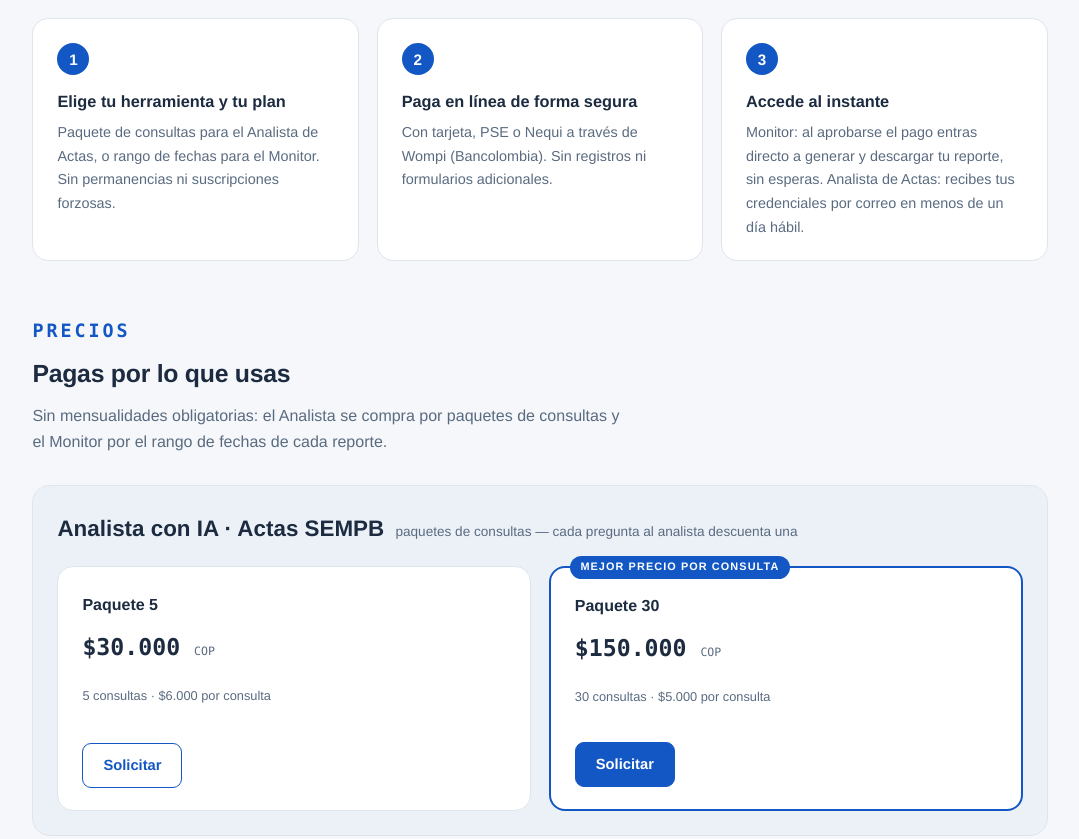
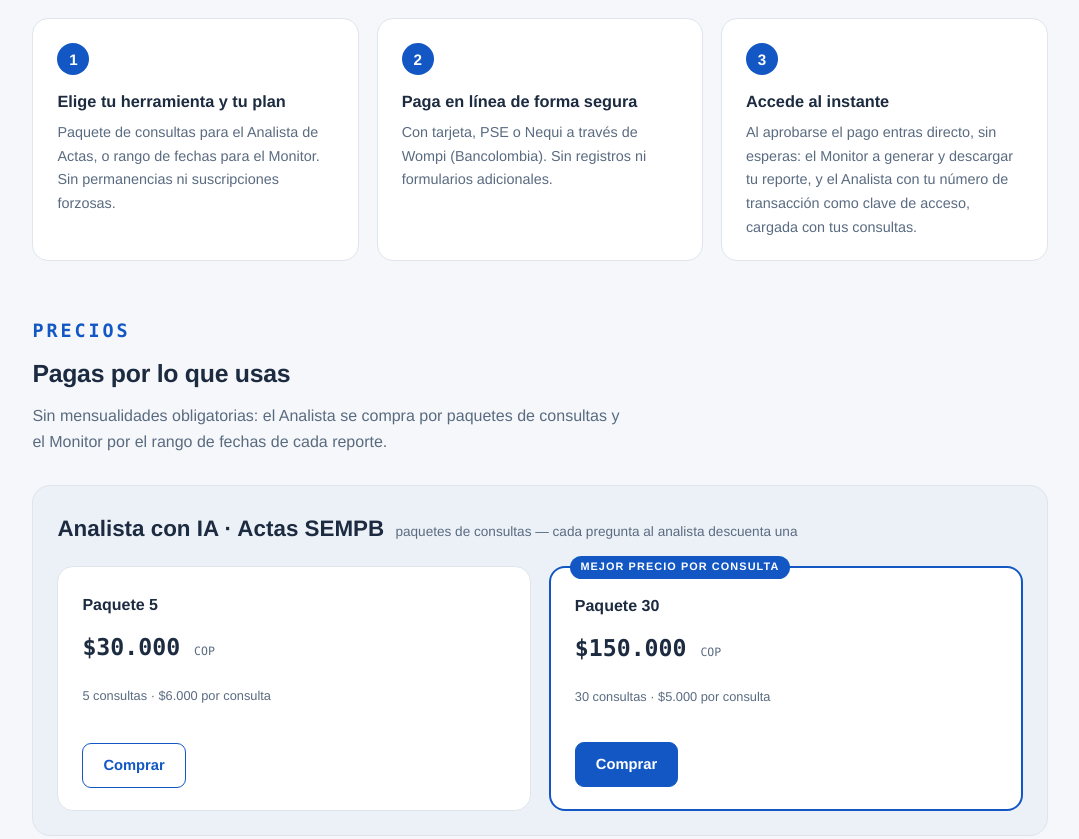
Before and after one commit to christianhmc/r-ai-web, a plain HTML site: page index.html in a window 1280 px wide. Shown: the part 1660-2499 px from the top of the page, without its empty margins (100-1179 px from the left). Drawn offline with Linux system fonts and the light colour scheme.

Commit message:
Add files via upload

```diff
--- a/index.html
+++ b/index.html
@@ -362,7 +362,7 @@
       <div class="step">
         <div class="n">3</div>
         <h3>Accede al instante</h3>
-        <p>Monitor: al aprobarse el pago entras directo a generar y descargar tu reporte, sin esperas. Analista de Actas: recibes tus credenciales por correo en menos de un día hábil.</p>
+        <p>Al aprobarse el pago entras directo, sin esperas: el Monitor a generar y descargar tu reporte, y el Analista con tu número de transacción como clave de acceso, cargada con tus consultas.</p>
       </div>
     </div>
   </section>
@@ -379,23 +379,25 @@
         <span>paquetes de consultas — cada pregunta al analista descuenta una</span>
       </div>
       <div class="prices">
-        <!-- Precios del Analista actualizados el 2026-08-10 (antes: 20/$50.000 y
-             100/$200.000). Los botones dicen "Solicitar" → #contacto mientras el
-             acceso sea manual; al automatizar con Wompi pasan a "Comprar" con los
-             links de pago (crearlos SOLO cuando exista analista.html, porque el
-             redirect de Wompi no se puede editar después). -->
+        <!-- Precios del Analista del 2026-08-10. Links de Wompi VIGENTES
+             (creados el 2026-08-10, redirect a analista.html, multiusos):
+             Paquete 5 = jpLrCB · Paquete 30 = XRxSfx.
+             El pago aprobado se vuelve la CLAVE DE ACCESO del cliente (nº de
+             transacción, 5 o 30 consultas). Si se cambian precios: links
+             NUEVOS en Wompi + actualizar estos 2 href + PAQUETES_ANALISTA en
+             app_invima.py + el Secret WOMPI_LINKS_ANALISTA. -->
         <div class="price">
           <h4>Paquete 5</h4>
           <p class="amt">$30.000 <small>COP</small></p>
           <p class="per">5 consultas · $6.000 por consulta</p>
-          <div class="cta-row"><a class="btn ghost" href="#contacto">Solicitar</a></div>
+          <div class="cta-row"><a class="btn ghost" href="https://checkout.wompi.co/l/jpLrCB">Comprar</a></div>
         </div>
         <div class="price star">
           <span class="tag">Mejor precio por consulta</span>
           <h4>Paquete 30</h4>
           <p class="amt">$150.000 <small>COP</small></p>
           <p class="per">30 consultas · $5.000 por consulta</p>
-          <div class="cta-row"><a class="btn" href="#contacto">Solicitar</a></div>
+          <div class="cta-row"><a class="btn" href="https://checkout.wompi.co/l/XRxSfx">Comprar</a></div>
         </div>
       </div>
     </div>
```
